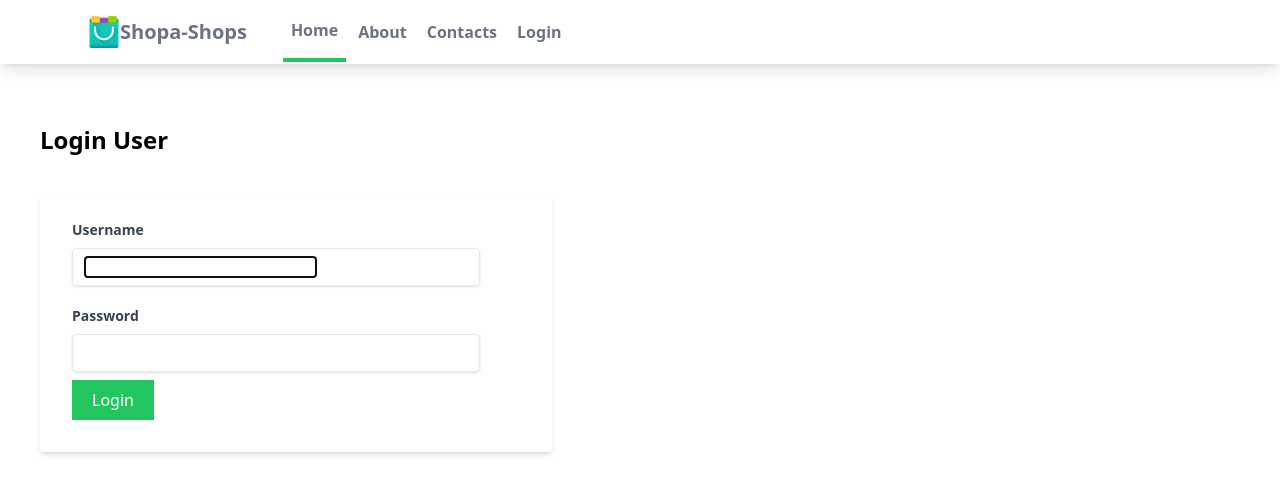
After one commit to yeemaae/django-shop, a Django app: page /users/login/ in a window 1280 px wide. The commit adds this page. Shown: the top 494 px of the page. Run offline with Django 5.2, Linux system fonts and the light colour scheme.

Commit message:
added login & logout and profile.html

```diff
--- a/mysite/myapp/static/myapp/styles.css
+++ b/mysite/myapp/static/myapp/styles.css
@@ -936,11 +936,6 @@ video {
   box-shadow: var(--tw-ring-offset-shadow, 0 0 #0000), var(--tw-ring-shadow, 0 0 #0000), var(--tw-shadow);
 }
 
-.focus\:outline-none:focus {
-  outline: 2px solid transparent;
-  outline-offset: 2px;
-}
-
 @media (min-width: 640px) {
   .sm\:mx-auto {
     margin-left: auto;
--- a/mysite/myapp/templates/myapp/navbar.html
+++ b/mysite/myapp/templates/myapp/navbar.html
@@ -5,15 +5,24 @@
             <div class="flex justify-between">
                 <div class="flex space-x-7">
                     <div>
-                        <a href="#" class="flex items-center px-2 py-4">
+                        <a href="{% url 'myapp:index' %}" class="flex items-center px-2 py-4">
                         <img class="h-8 w-8" src="{% static 'myapp/images/shop.png' %}" alt="logo" />
                         <span class="text-gray-500 font-semibold text-xl">Shopa-Shops</span>
                         </a>
                     </div>
                     <div class="items-center flex space-x-1">
-                        <a href="#" class="py-4 px-2 text-gray-500 font-semibold border-b-4 border-green-500">Home</a>
+                        <a href="{% url 'myapp:index' %}" class="py-4 px-2 text-gray-500 font-semibold border-b-4 border-green-500">Home</a>
                         <a href="#" class="py-4 px-2 text-gray-500 font-semibold">About</a>
                         <a href="#" class="py-4 px-2 text-gray-500 font-semibold">Contacts</a>
+                        {% if user.is_authenticated %}
+                            <a href="{% url 'users:profile' %}" class="py-4 px-2 text-gray-500 font-semibold">Profile</a>
+                            <form method="post" action="{% url 'users:logout' %}">
+                                {% csrf_token %}
+                                <button class="py-4 px-2 text-gray-500 font-semibold" type="submit">logout</button>
+                            </form>
+                        {% else %}
+                            <a href="{% url 'users:login' %}" class="py-4 px-2 text-gray-500 font-semibold">Login</a>
+                        {% endif %}
                     </div>
                 </div>
             </div>
--- a/mysite/mysite/settings.py
+++ b/mysite/mysite/settings.py
@@ -130,3 +130,6 @@ DEFAULT_AUTO_FIELD = 'django.db.models.BigAutoField'
 
 MEDIA_ROOT = BASE_DIR / 'media'
 MEDIA_URL = '/media/'
+
+LOGIN_REDIRECT_URL = 'myapp:index'
+LOGOUT_REDIRECT_URL = 'myapp:index'
--- /dev/null
+++ b/mysite/users/templates/users/login.html
@@ -0,0 +1,18 @@
+{% extends "myapp/base.html" %}
+
+{% block content %}
+<div class="container py-5" >
+    <h1 class="text-2xl m-10 font-bold">Login User</h1>
+    <form class="w-2/5 bg-white-700 shadow-md m-10 rounded px-8 pt-6 pb-8 mb-4" method="post">
+        {% csrf_token %}
+        <div class="mb-2">
+            <label class="block text-gray-700 text-sm font-bold mb-2">Username</label>
+            <p class="shadow appearance-none border rounded py-2 px-3 mr-10 text-gray-700 leading-tight">{{ form.username }}</p>
+            <label class="block text-gray-700 text-sm font-bold mt-5 mb-2">Password</label>
+            <p class="shadow appearance-none border rounded py-2 px-3 mr-10 text-gray-700 leading-tight">{{ form.password }}</p>
+        </div>
+        <button class="bg-green-500 text-white px-5 py-2" type="submit">Login</button>
+    </form>
+</div>
+
+{% endblock content %}
--- /dev/null
+++ b/mysite/users/templates/users/logout.html
@@ -0,0 +1,5 @@
+{% extends "myapp/base.html" %}
+
+{% block content %}
+<h1> You've been logged OUT! </h1>
+{% endblock content %}
--- /dev/null
+++ b/mysite/users/templates/users/profile.html
@@ -0,0 +1,5 @@
+{% extends "myapp/base.html" %}
+
+{% block content %}
+<h1>PROFILE</h1>
+{% endblock content %}
--- a/mysite/users/urls.py
+++ b/mysite/users/urls.py
@@ -1,8 +1,12 @@
 from django.urls import path
 from . import views
+from django.contrib.auth.views import LoginView, LogoutView
 
 app_name = "users"
 
 urlpatterns = [
     path('register/', views.register, name='register'),
+    path('login/', LoginView.as_view(template_name="users/login.html"), name='login'),
+    path('logout/', LogoutView.as_view(template_name="users/logout.html"), name='logout'),
+    path('profile/', views.profile, name='profile'),
 ]
--- a/mysite/users/views.py
+++ b/mysite/users/views.py
@@ -1,6 +1,7 @@
 from django.shortcuts import render, redirect
 from django.contrib.auth import login
 from .forms import NewUserForm
+from django.contrib.auth.decorators import login_required
 
 
 # Create your views here.
@@ -15,3 +16,8 @@ def register(request):
     form = NewUserForm()
     context = {'form': form}
     return render(request, 'users/register.html', context=context)
+
+
+@login_required
+def profile(request):
+    return render(request, 'users/profile.html')
```
Also changed, not shown: mysite/db.sqlite3.
